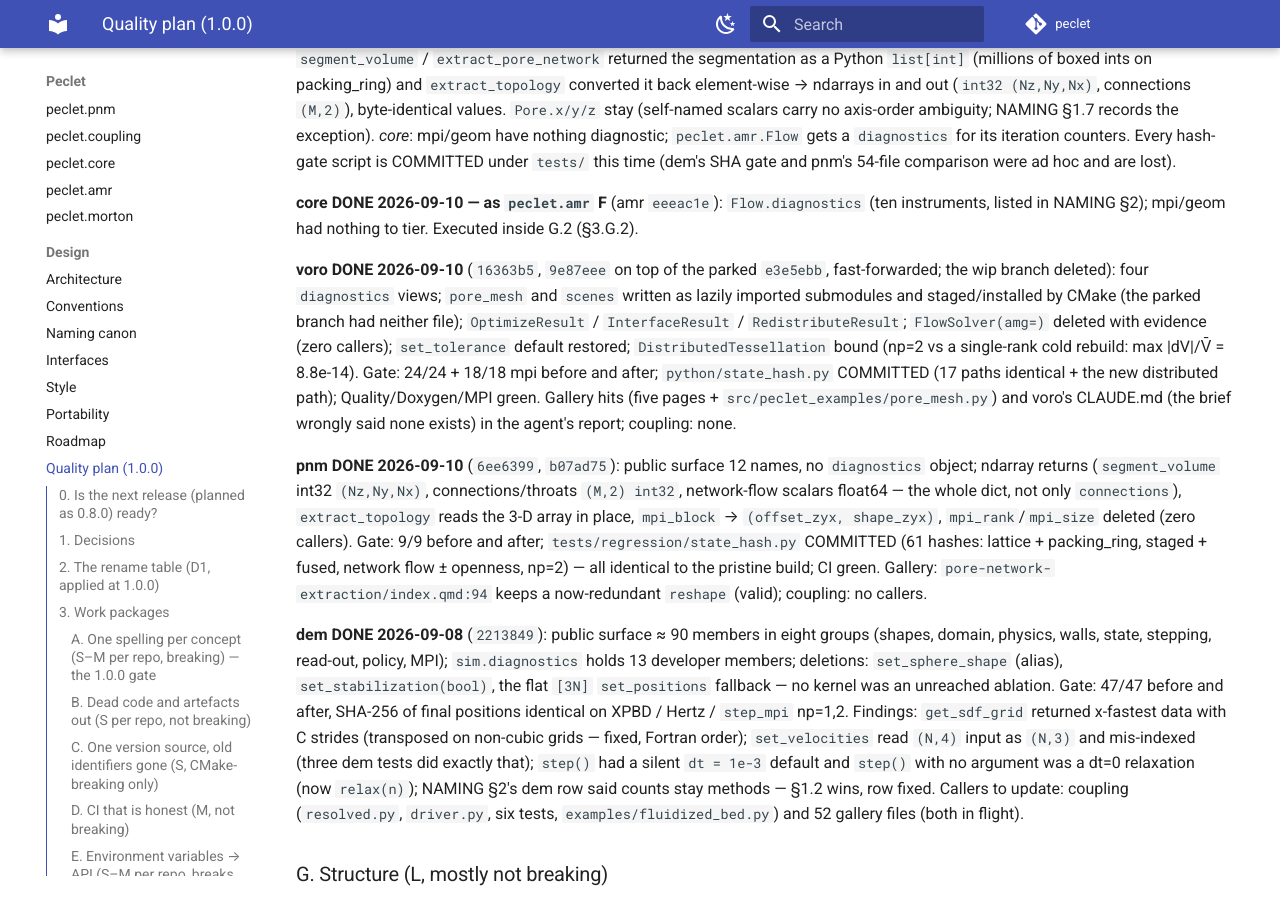
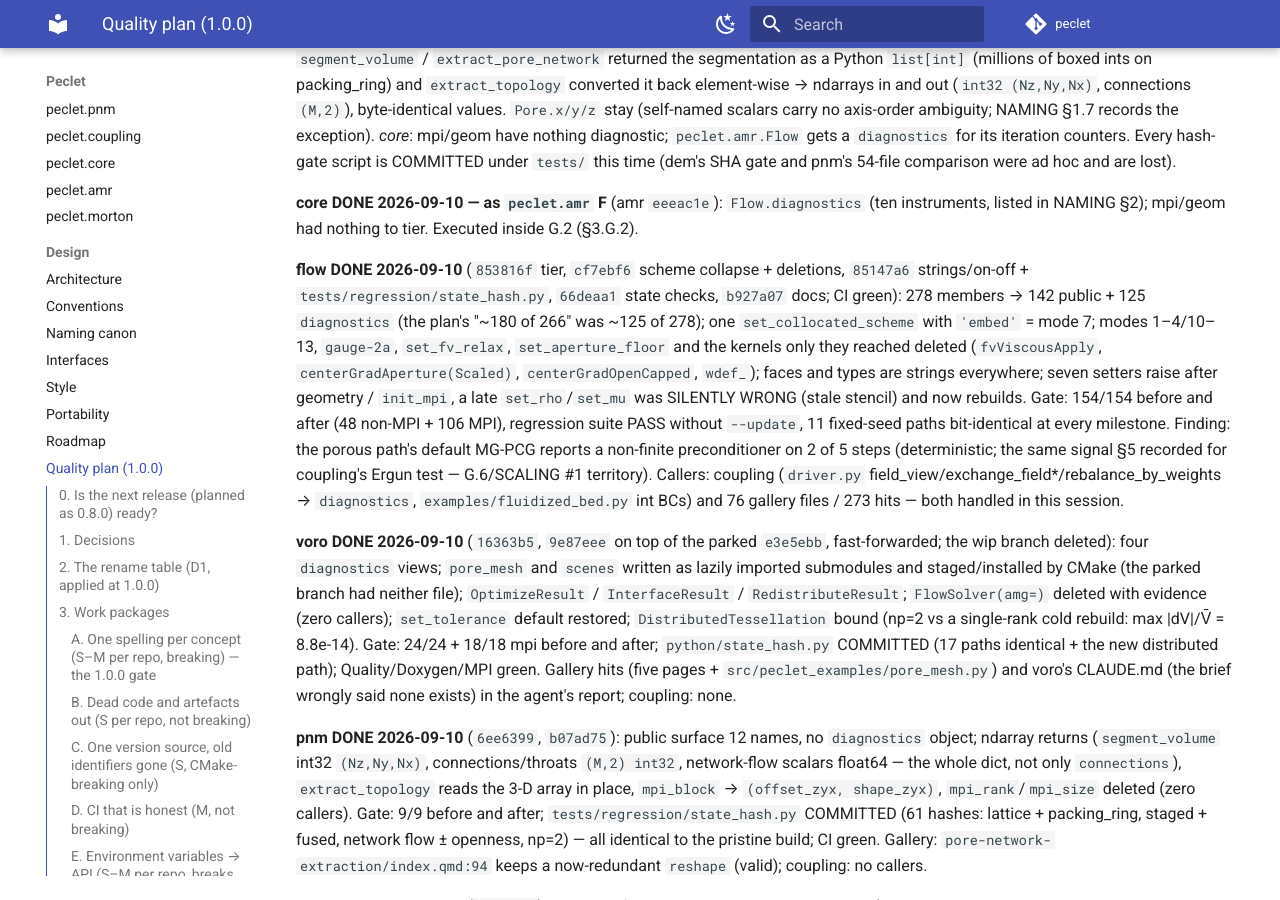
Before and after one commit to computational-chemical-engineering/peclet, an MkDocs documentation site: the page built from docs/QUALITY_PLAN.md, in a window 1280 px wide and 900 px high, scrolled down 8852 px. Built offline with MkDocs 1.6.1 and Material for MkDocs 9.7.7, drawn with Linux system fonts in a browser that asks for light colours; comment, search, counter and statistics services are not loaded.

Commit message:
bump flow (b927a07: package F — diagnostics tier, one collocated scheme setter, strings, state checks); NAMING §2 + CHANGELOG rows
Co-Authored-By: Claude Fable 5.1 <noreply@anthropic.com>
Claude-Session: https://claude.ai/code/session_01Wqm2gbrbGKeKH8YVUHoTch

```diff
--- a/docs/QUALITY_PLAN.md
+++ b/docs/QUALITY_PLAN.md
@@ -354,6 +354,19 @@ counters. Every hash-gate script is COMMITTED under `tests/` this time (dem's SH
 
 **core DONE 2026-09-10 — as `peclet.amr` F** (amr `eeeac1e`): `Flow.diagnostics` (ten instruments, listed in
 NAMING §2); mpi/geom had nothing to tier. Executed inside G.2 (§3.G.2).
+
+**flow DONE 2026-09-10** (`853816f` tier, `cf7ebf6` scheme collapse + deletions, `85147a6` strings/on-off
++ `tests/regression/state_hash.py`, `66deaa1` state checks, `b927a07` docs; CI green): 278 members →
+142 public + 125 `diagnostics` (the plan's "~180 of 266" was ~125 of 278); one `set_collocated_scheme`
+with `'embed'` = mode 7; modes 1–4/10–13, `gauge-2a`, `set_fv_relax`, `set_aperture_floor` and the
+kernels only they reached deleted (`fvViscousApply`, `centerGradAperture(Scaled)`, `centerGradOpenCapped`,
+`wdef_`); faces and types are strings everywhere; seven setters raise after geometry / `init_mpi`, a
+late `set_rho`/`set_mu` was SILENTLY WRONG (stale stencil) and now rebuilds. Gate: 154/154 before and
+after (48 non-MPI + 106 MPI), regression suite PASS without `--update`, 11 fixed-seed paths bit-identical
+at every milestone. Finding: the porous path's default MG-PCG reports a non-finite preconditioner on 2
+of 5 steps (deterministic; the same signal §5 recorded for coupling's Ergun test — G.6/SCALING #1 territory).
+Callers: coupling (`driver.py` field_view/exchange_field*/rebalance_by_weights → `diagnostics`,
+`examples/fluidized_bed.py` int BCs) and 76 gallery files / 273 hits — both handled in this session.
 
 **voro DONE 2026-09-10** (`16363b5`, `9e87eee` on top of the parked `e3e5ebb`, fast-forwarded; the wip
 branch deleted): four `diagnostics` views; `pore_mesh` and `scenes` written as lazily imported
```
Also changed, not shown: CHANGELOG.md (+12 -1 lines), docs/NAMING.md (+6 -1 lines).
